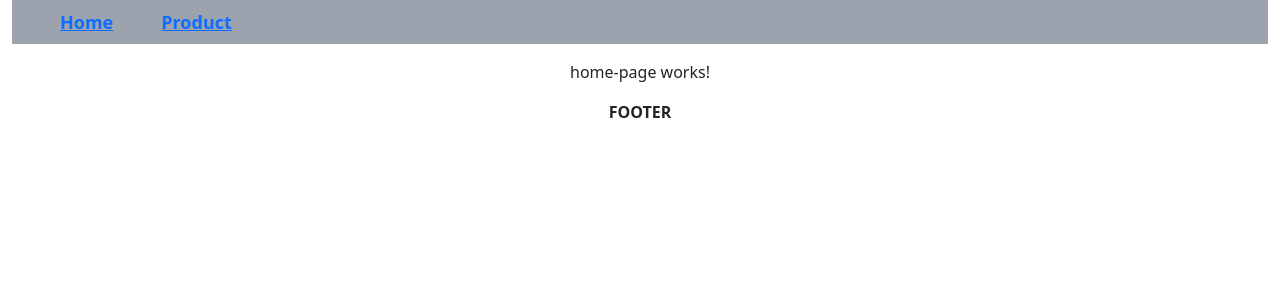
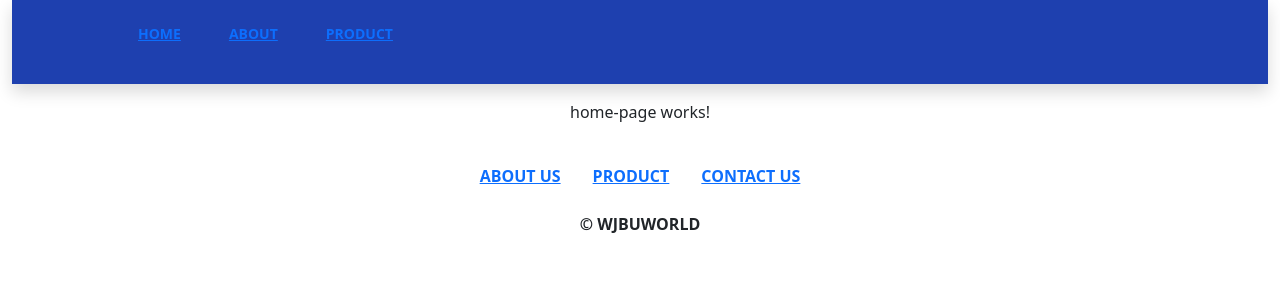
Before and after one commit to vietha0312/Front_End, an Angular app: page / in a window 1280 px wide. Shown: the top 300 px of the page. Built offline with nearby package versions, Linux system fonts and the light colour scheme.

Commit message:
feat:create-user-layout refs:AA-17

```diff
--- a/src/app/layout/user/user.component.html
+++ b/src/app/layout/user/user.component.html
@@ -1,19 +1,39 @@
 <div class="container-fluid">
-    <div class="">
-        <div class="bg-gray-400 flex">
+    <div class="bg-white font-family-karla">
+        <!-- <div class="bg-gray-400 flex">
             <div class="mx-5 py-2 text-lg font-bold">
                 <a routerLink="">Home</a>
             </div>
             <div class="py-2 text-lg font-bold ">
                 <a routerLink="product">Product</a>
+            </div> -->
+        <nav class="w-full py-4 bg-blue-800 shadow">
+            <div class="w-full container mx-auto flex flex-wrap items-center justify-between">
+
+                <nav>
+                    <ul class="flex items-center justify-between font-bold text-sm text-white uppercase no-underline">
+                        <li><a class="hover:text-gray-200 hover:underline px-4" href="#">Home</a></li>
+                        <li><a class="hover:text-gray-200 hover:underline px-4" href="#">About</a></li>
+                        <li><a class="hover:text-gray-200 hover:underline px-4" href="#">Product</a></li>
+                    </ul>
+                </nav>
             </div>
 
-        </div>
+        </nav>
         <div class="mx-auto my-3">
             <main class="text-center">
                 <router-outlet />
             </main>
         </div>
-        <footer class="font-bold text-center">FOOTER</footer>
+        <footer class="font-bold text-center">
+            <div class="w-full container mx-auto flex flex-col items-center">
+                <div class="flex flex-col md:flex-row text-center md:text-left md:justify-between py-6">
+                    <a href="#" class="uppercase px-3">About Us</a>
+                    <a href="#" class="uppercase px-3">Product</a>
+                    <a href="#" class="uppercase px-3">Contact Us</a>
+                </div>
+                <div class="uppercase pb-6">&copy; WjbuWorld</div>
+            </div>
+        </footer>
     </div>
 </div>
```
